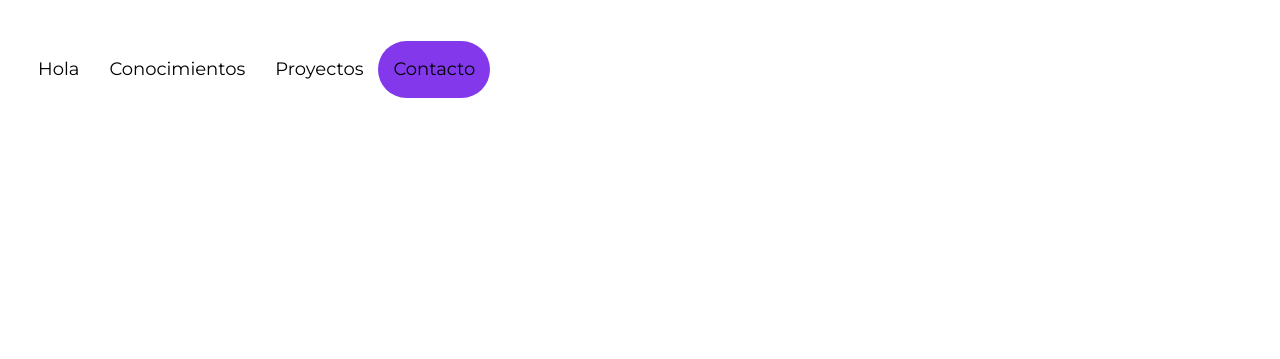
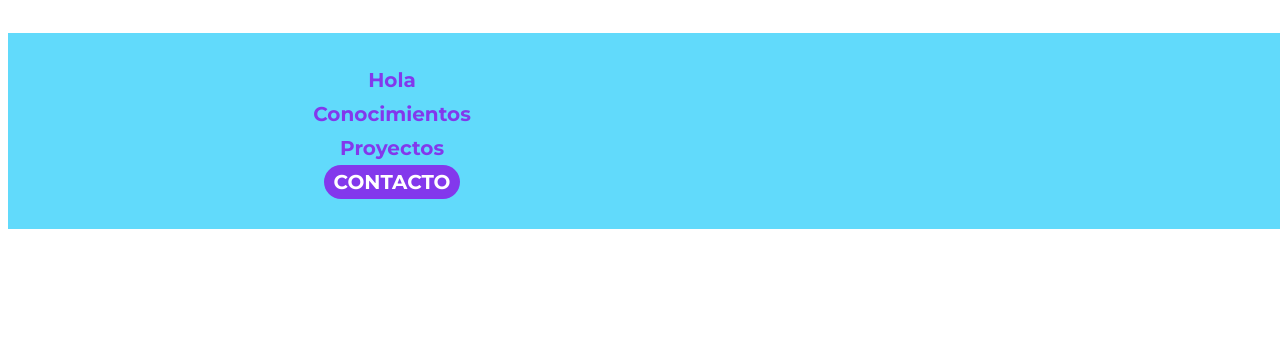
Before and after one commit to soltortora/Porfolio, a plain HTML site: page index.html in a window 1280 px wide. Shown: the top 359 px of the page. Drawn offline with Linux system fonts and the light colour scheme.

Commit message:
subiendorepo3

```diff
--- a/index.html
+++ b/index.html
@@ -12,7 +12,7 @@
 </head>
 <body>
     <!--header con navegacion del sitio-->
-    <header>
+    <header class="cojer">
         <nav class="header-nav">
             <ul class="header-nav-list">
                 <li class="header-nav-list-item">
@@ -29,7 +29,7 @@
                 </li>
             </ul>
         </nav>
-        </header>
+    </header>
     <!--header con navegacion del sitio-->
 
     <!--Presentacion-->
--- a/style.css
+++ b/style.css
@@ -2,6 +2,11 @@ html {
     font-size: 62.5%;
     box-sizing: border-box;
     scroll-snap-type: y mandatory;
+    padding: 25px 0;
+    box-shadow: 0 0 29px 0 rgba(134, 134, 134, 0.25);
+    position: fixed;
+    top: 0;
+    transition: 0.4s;
 }
 
 *, *::before,*:after {
@@ -11,60 +16,81 @@ html {
 body {
     font-size: 16px; /* 1rem = 10px*/
     font-family: 'Montserrat', sans-serif;
+    width: 100%;
 }
 /*header con navegacion del sitio*/
 header {
-    background-color: #ffffff;
-    display: flex;
+    background-color:#61dafb;
+    width: 100%;
 }
 .header-nav {
     display: flex;
-    width: 80%;
-    justify-content: end;
+    flex-direction: column;
+    align-items: center;
+}
+
+@media (max-width: 1335px){
+    .header-nav-list{
+    width: auto;
+    flex-direction: column;
+    justify-content: space-around;
+    align-items: center;
+    margin-right: 100%;
+    }
 
 }
 .header-nav-list {
+    color: white;
+    text-decoration: none;
+    font-size: 2rem;
+    font-weight: bold;
+    padding: 1rem;
+    list-style: none;
     display: flex;
-    justify-content: space-between;
-    list-style: none;
-    width: 40%;
-    font-size: 18px;
-    padding: 15px 15px;
-    line-height: 1.5;
+    margin-left: 60%;
+}
+.header-nav-list-item  a:hover {
+    background-color:#8338ec;
+    transition: ease-in .4s;
 }
 
-@media (min-width: 768px){
-    .header-nav {
-        flex-direction:row;
-        justify-content: space-between;
-    }
-}
-
-.header-nav-list-item  a{
-    text-decoration: none;
-    color: black;
-    display: flex;
-    align-items: center;
-    padding: 15px 15px;
-    border-radius: 100px;
-    text-decoration: none;
-
-}
-.header-nav-list-item  a:hover {
-    background-color: #8338ec;
-    transition: ease-in .4s;
-}
 .button1 {
     background-color: #8338ec;
     color: white;
-    border-radius: 100px;
-    display: flex;
-    justify-content: center;
-    align-items: center;
+    font-size: 2rem;
+    text-decoration: none;
+    text-transform: uppercase;
+    font-weight: bold;
+    text-align: center;
+    border: none;
+}
+
+.button1:hover {
+    cursor: pointer;
 }
 /*header con navegacion del sitio*/
 
 /*Presentacion*/
+@media (max-width: 990px){
+    .section{
+    flex-direction: column;
+    justify-content: space-around;
+    align-items: center;
+    margin-right: 60%;
+    background-color: navy;
+    }
+
+}
+@media (max-width: 990px){
+    .section-presentacion{
+    flex-direction: column;
+    justify-content: space-around;
+    align-items: center;
+    margin-right: 60%;
+    background-color: navy;
+    }
+
+}
 .section {
     display: flex;
     justify-content: center;
```
